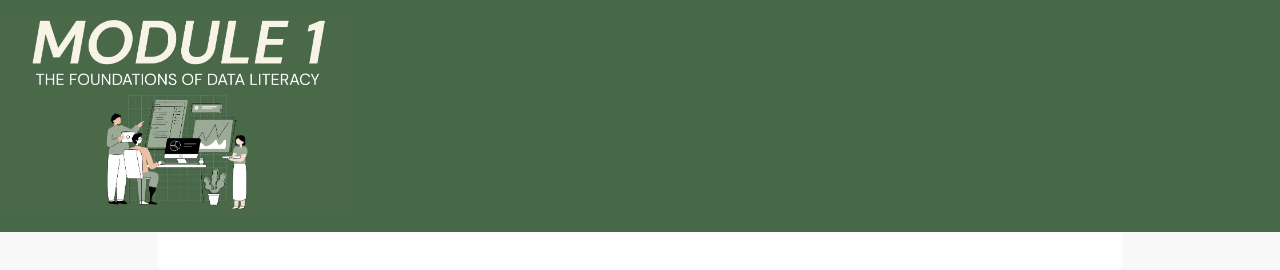
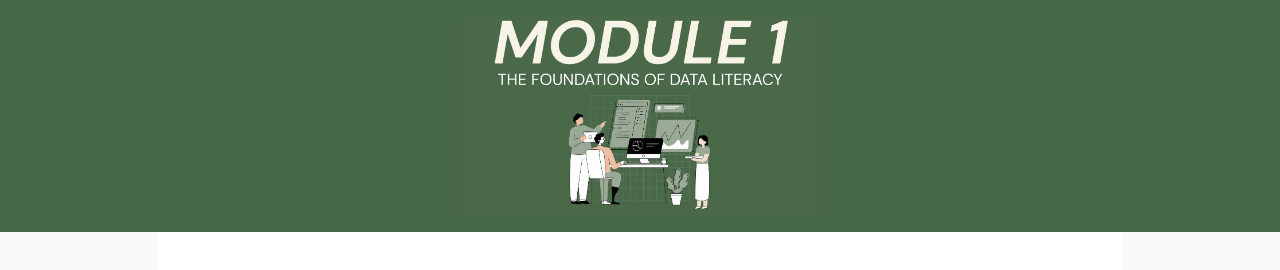
Before and after one commit to Data-Literacy-Toolkit/data-literacy-toolkit.github.io, a plain HTML site: page modules/dlmodule1.html in a window 1280 px wide. Shown: the top 270 px of the page. Drawn offline with Linux system fonts and the light colour scheme.

Commit message:
bANNERALIGN

```diff
--- a/modules/dlmodule1.html
+++ b/modules/dlmodule1.html
@@ -8,7 +8,9 @@
 </head>
 <body>
   <header>
+    <div class="banner-container">
     <a href="../index.html"><img src="../images/banner2.jpg" alt="Banner Image" class="banner" /></a>
+	</div>
   </header>
 
   <main>
```
Also changed, not shown: modules/dlmodule2.html (+2 -0 lines), modules/dlmodule3.html (+2 -0 lines), modules/dlmodule4.html (+2 -0 lines), modules/dlmodule5.html (+2 -0 lines), modules/dlmodule6.html (+2 -0 lines).
